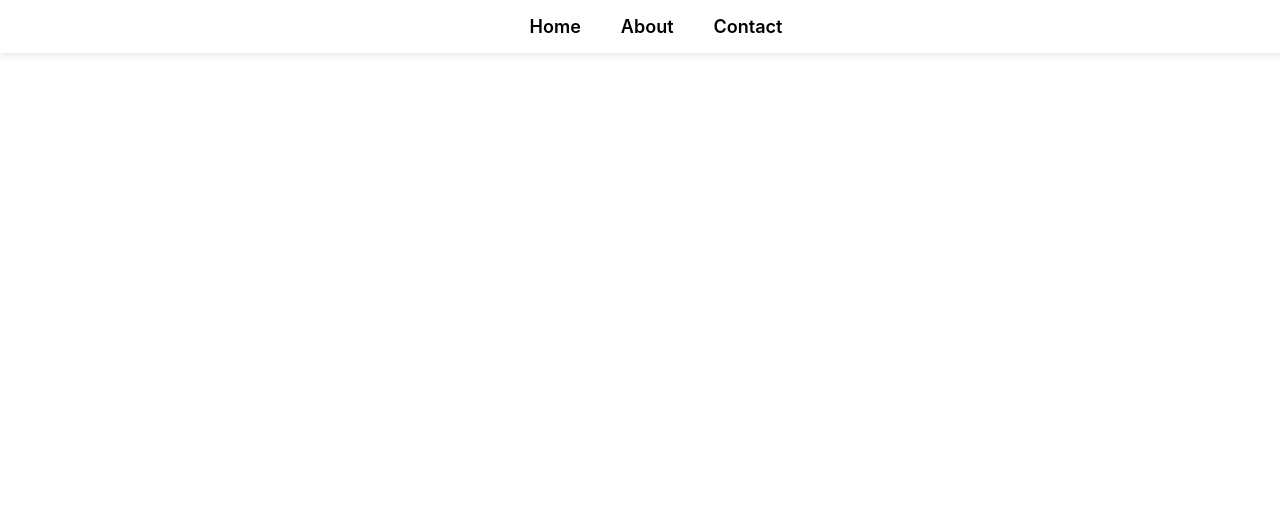
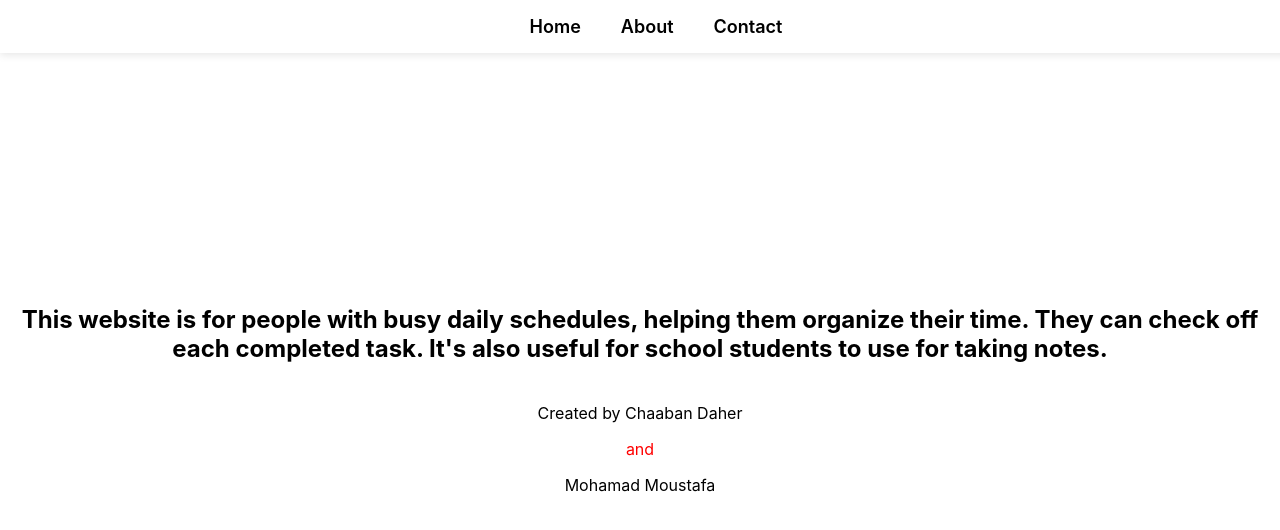
Before and after one commit to mohamadmoustafa123/web2, a React (Create React App) app: page /about in a window 1280 px wide. Shown: the top 530 px of the page. Built offline with nearby package versions, Linux system fonts and the light colour scheme.

Commit message:
i added information to page of About

```diff
--- a/src/App.js
+++ b/src/App.js
@@ -4,6 +4,7 @@ import { Route, Routes } from "react-router-dom";
 import HomePage from "./components/HomePage";
 import NavBar from "./components/Navbar";
 import About from "./components/About";
+import Contact from "./components/Contact";
 
 function App() {
   return (
@@ -13,6 +14,7 @@ function App() {
         <Route Component={NavBar}>
           <Route path="/HomePage" Component={HomePage} />
           <Route path="/about" Component={About} />
+          <Route path="/contact" Component={Contact} />
         </Route>
       </Routes>
     </div>
--- a/src/components/About.jsx
+++ b/src/components/About.jsx
@@ -1,7 +1,16 @@
-export default function About(){
-
-    return(
-        <>
-        </>
-    )
+export default function About() {
+  return (
+    <>
+  <div style={{height:"100vh" ,display:"flex",flexDirection:"column",justifyContent:"center",alignItems:"center"}}>
+        <h2 >
+        This website is for people with busy daily schedules, helping them
+        organize their time. They can check off each completed task. It's also
+        useful for school students to use for taking notes.
+      </h2>
+      <div style={{margin:"20px"}}>
+        Created by Chaaban Daher <p style={{color:"red"}}>and</p>Mohamad Moustafa
+      </div>
+  </div>
+    </>
+  );
 }
--- /dev/null
+++ b/src/components/Contact.jsx
@@ -0,0 +1,6 @@
+export default function Contact(){
+    return (
+        <>
+        </>
+    )
+}
```
